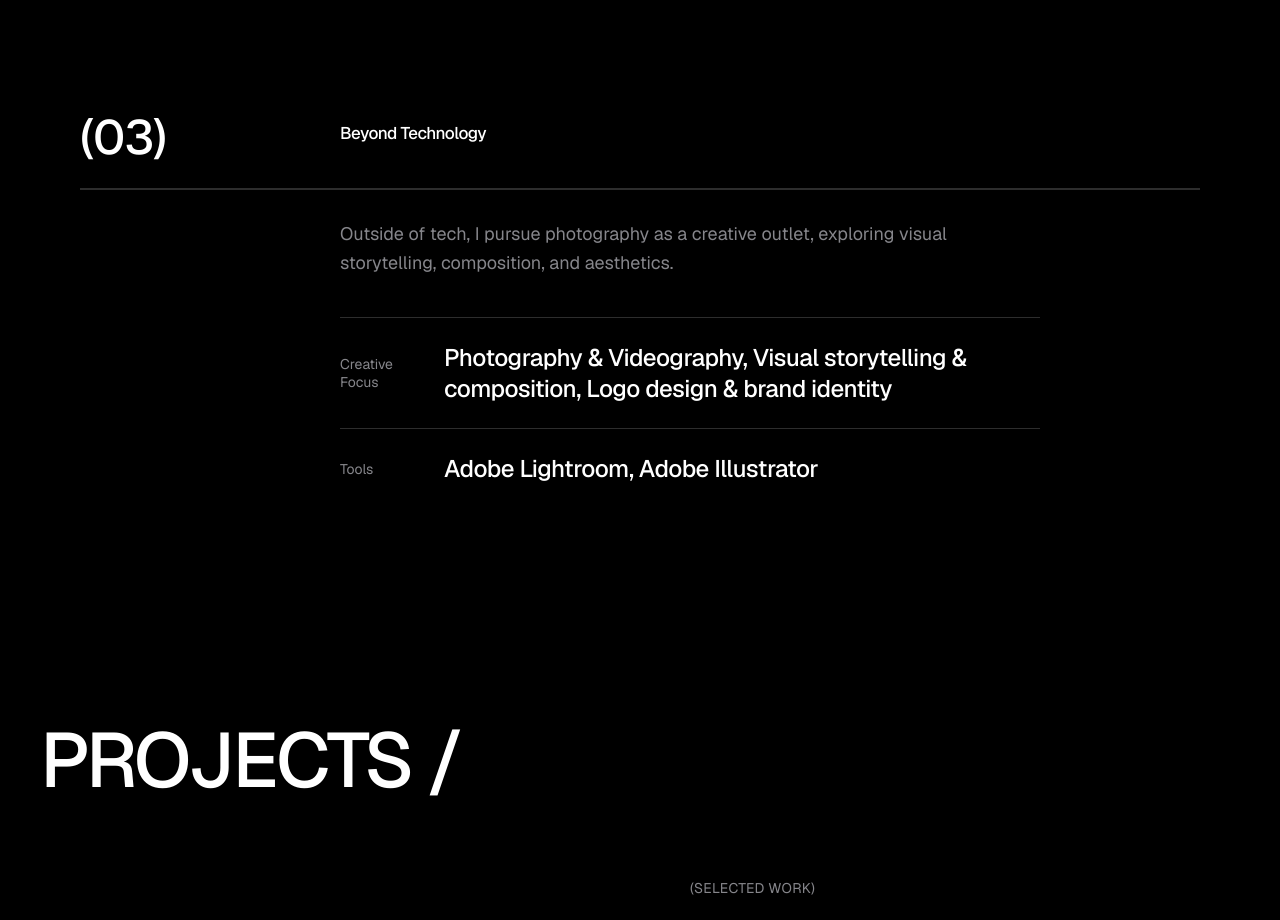
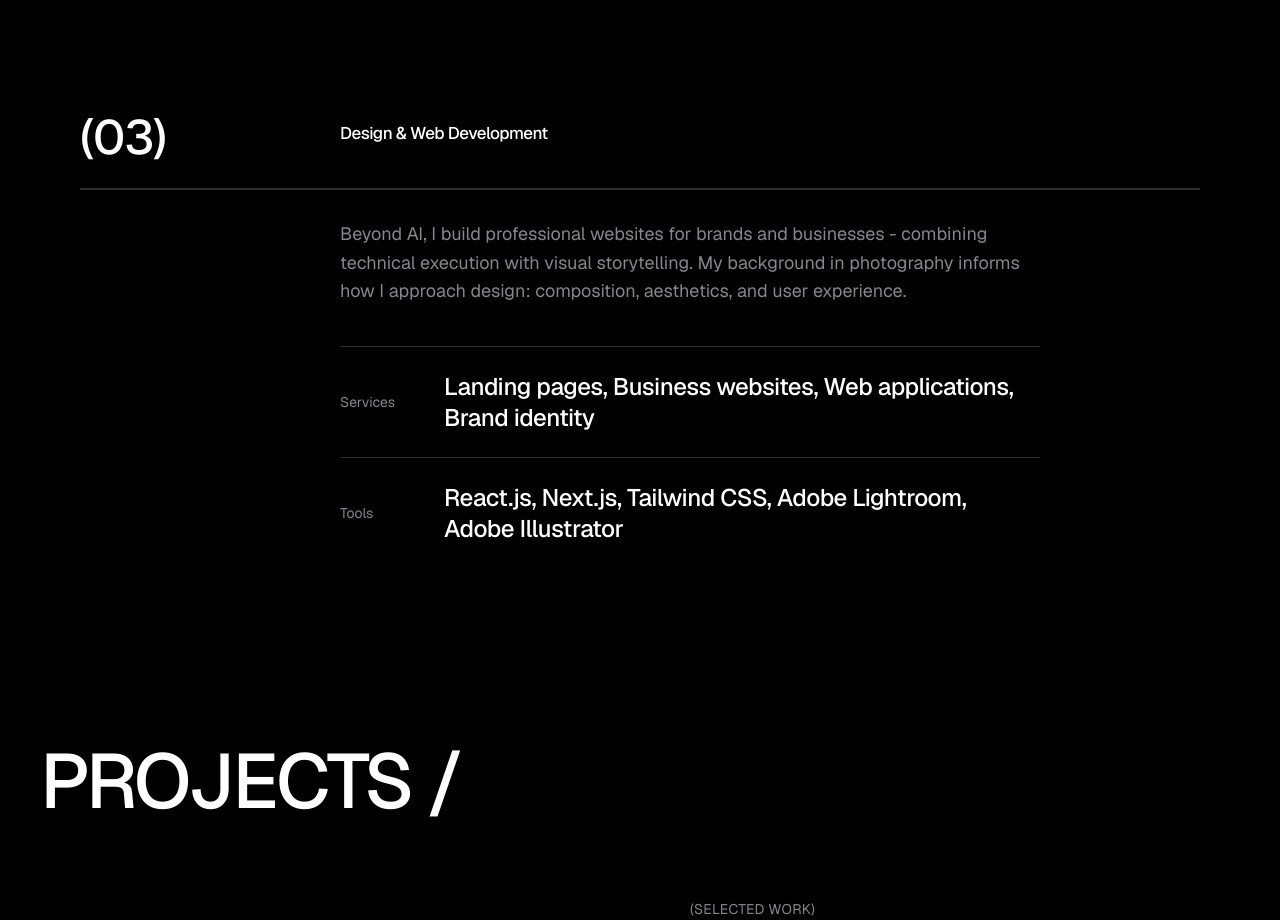
Before and after one commit to sanjayperam04/portfolio-website, a React (Create React App) app: page / in a window 1280 px wide. Shown: the part 2740-3660 px from the top of the page. Built offline with nearby package versions, Linux system fonts and the light colour scheme; the HTML template or start-up script is replaced by a standard one.

Commit message:
update services: add web development for brands

```diff
--- a/src/App.js
+++ b/src/App.js
@@ -249,18 +249,19 @@ function HomePage() {
             <div className="card-inner">
               <div className="card-header-row">
                 <div className="card-number">(03)</div>
-                <h3 className="card-title">Beyond Technology</h3>
+                <h3 className="card-title">Design & Web Development</h3>
               </div>
               <div className="card-body-row">
                 <div></div>
                 <div className="card-content">
                   <p className="card-desc">
-                    Outside of tech, I pursue photography as a creative outlet, exploring visual storytelling,
-                    composition, and aesthetics.
+                    Beyond AI, I build professional websites for brands and businesses - combining
+                    technical execution with visual storytelling. My background in photography
+                    informs how I approach design: composition, aesthetics, and user experience.
                   </p>
                   <div className="tech-list">
-                    <div className="tech-row"><span>Creative Focus</span><span>Photography & Videography, Visual storytelling & composition, Logo design & brand identity</span></div>
-                    <div className="tech-row"><span>Tools</span><span>Adobe Lightroom, Adobe Illustrator</span></div>
+                    <div className="tech-row"><span>Services</span><span>Landing pages, Business websites, Web applications, Brand identity</span></div>
+                    <div className="tech-row"><span>Tools</span><span>React.js, Next.js, Tailwind CSS, Adobe Lightroom, Adobe Illustrator</span></div>
                   </div>
                 </div>
               </div>
```
